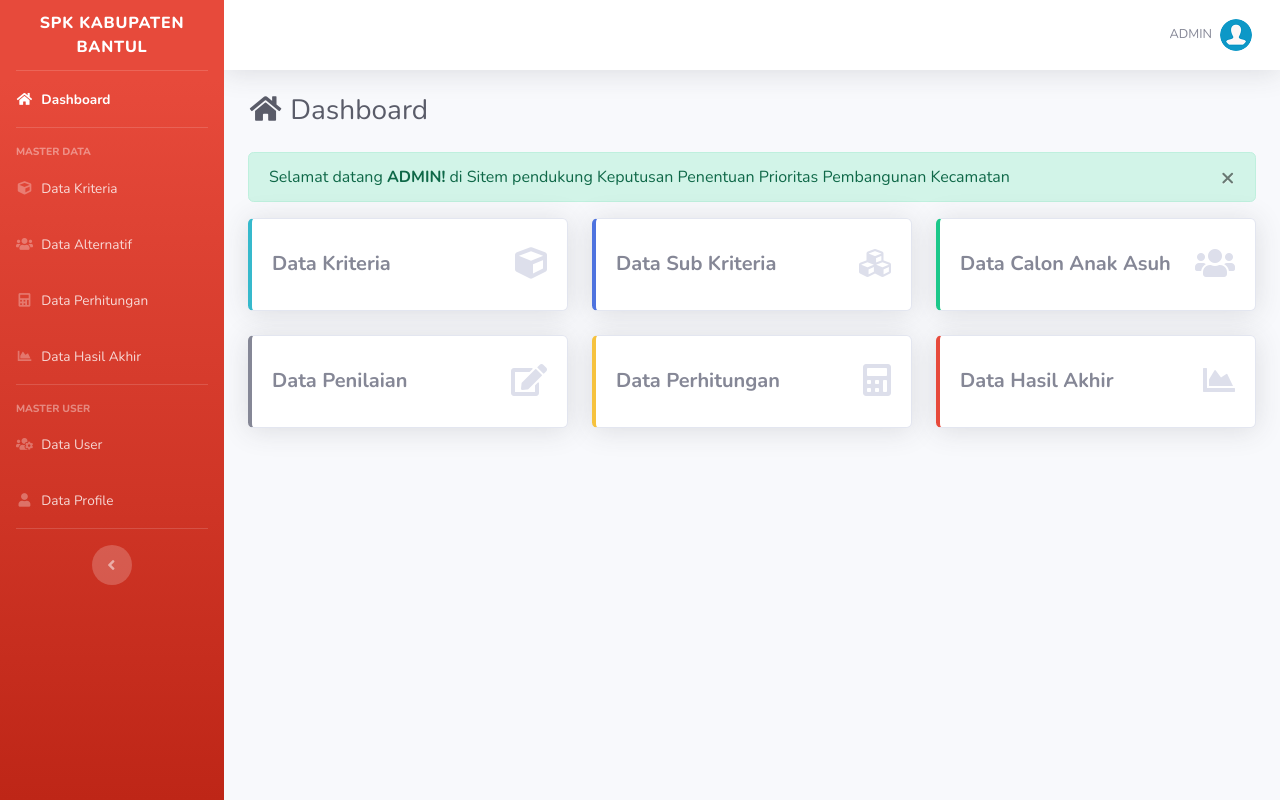
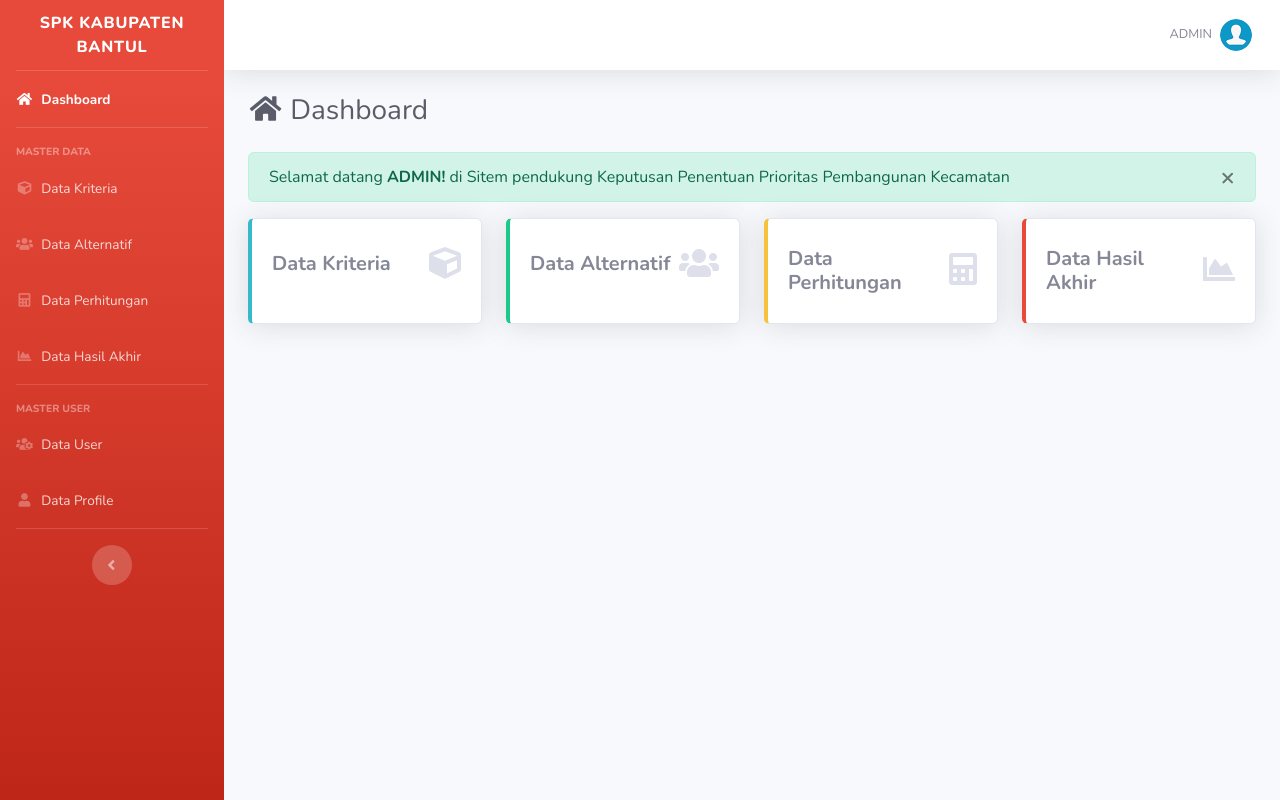
Before and after one commit to Arnestadipp/SPK-Promethee, a CodeIgniter app: page /database/Login/home in a window 1280 px wide. Run offline with CodeIgniter, Linux system fonts and the light colour scheme; a user stored in the database is signed in.

Commit message:
update tampilan dashboard admin

```diff
--- a/application/views/admin/index.php
+++ b/application/views/admin/index.php
@@ -14,7 +14,7 @@
     </div>
     <div class="row">
 
-		<div class="col-xl-4 col-md-6 mb-4">
+		<div class="col-xl-3 col-md-6 mb-4">
             <div class="card border-left-info shadow h-100 py-2">
                 <div class="card-body">
                     <div class="row no-gutters align-items-center">
@@ -29,27 +29,12 @@
             </div>
         </div>
 
-		<div class="col-xl-4 col-md-6 mb-4">
-            <div class="card border-left-primary shadow h-100 py-2">
-                <div class="card-body">
-                    <div class="row no-gutters align-items-center">
-                        <div class="col mr-2">
-                            <div class="h5 mb-0 font-weight-bold text-gray-800"><a href="<?= base_url('Sub_Kriteria'); ?>" class="text-secondary text-decoration-none">Data Sub Kriteria</a></div>
-                        </div>
-                        <div class="col-auto">
-                            <i class="fas fa-cubes fa-2x text-gray-300"></i>
-                        </div>
-                    </div>
-                </div>
-            </div>
-        </div>
-
-		<div class="col-xl-4 col-md-6 mb-4">
+		<div class="col-xl-3 col-md-6 mb-4">
             <div class="card border-left-success shadow h-100 py-2">
                 <div class="card-body">
                     <div class="row no-gutters align-items-center">
                         <div class="col mr-2">
-                            <div class="h5 mb-0 font-weight-bold text-gray-800"><a href="<?= base_url('Alternatif'); ?>" class="text-secondary text-decoration-none">Data Calon Anak Asuh</a></div>
+                            <div class="h5 mb-0 font-weight-bold text-gray-800"><a href="<?= base_url('Alternatif'); ?>" class="text-secondary text-decoration-none">Data Alternatif</a></div>
                         </div>
                         <div class="col-auto">
                             <i class="fas fa-users fa-2x text-gray-300"></i>
@@ -59,22 +44,7 @@
             </div>
         </div>
 
-		<div class="col-xl-4 col-md-6 mb-4">
-            <div class="card border-left-secondary shadow h-100 py-2">
-                <div class="card-body">
-                    <div class="row no-gutters align-items-center">
-                        <div class="col mr-2">
-                            <div class="h5 mb-0 font-weight-bold text-gray-800"><a href="<?= base_url('Penilaian'); ?>" class="text-secondary text-decoration-none">Data Penilaian</a></div>
-                        </div>
-                        <div class="col-auto">
-                            <i class="fas fa-edit fa-2x text-gray-300"></i>
-                        </div>
-                    </div>
-                </div>
-            </div>
-        </div>
-
-        <div class="col-xl-4 col-md-6 mb-4">
+        <div class="col-xl-3 col-md-6 mb-4">
             <div class="card border-left-warning shadow h-100 py-2">
                 <div class="card-body">
                     <div class="row no-gutters align-items-center">
@@ -89,7 +59,7 @@
             </div>
         </div>
 
-		<div class="col-xl-4 col-md-6 mb-4">
+		<div class="col-xl-3 col-md-6 mb-4">
             <div class="card border-left-danger shadow h-100 py-2">
                 <div class="card-body">
                     <div class="row no-gutters align-items-center">
@@ -120,7 +90,7 @@
     </div>
     <div class="row">
 
-		<div class="col-xl-4 col-md-6 mb-4">
+		<div class="col-xl- col-md-6 mb-4">
             <div class="card border-left-info shadow h-100 py-2">
                 <div class="card-body">
                     <div class="row no-gutters align-items-center">
@@ -135,7 +105,7 @@
             </div>
         </div>
 
-        <div class="col-xl-4 col-md-6 mb-4">
+        <div class="col-xl-3 col-md-6 mb-4">
             <div class="card border-left-primary shadow h-100 py-2">
                 <div class="card-body">
                     <div class="row no-gutters align-items-center">
@@ -150,7 +120,7 @@
             </div>
         </div>
 
-		<div class="col-xl-4 col-md-6 mb-4">
+		<div class="col-xl-3 col-md-6 mb-4">
             <div class="card border-left-success shadow h-100 py-2">
                 <div class="card-body">
                     <div class="row no-gutters align-items-center">
@@ -177,26 +147,11 @@
     <!-- Content Row -->
     <div class="alert alert-success">
         <button type="button" class="close" data-dismiss="alert" aria-hidden="true">×</button>
-        Selamat datang <span class="text-uppercase"><b><?= $this->session->username; ?>!</b></span> di Sitem pendukung Keputusan Seleksi Calon Anak Asuh LKSA Al Ikhlas
+        Selamat datang <span class="text-uppercase"><b><?= $this->session->username; ?>!</b></span> di Sistem Pendukung Keputusan Penentuan Prioritas Pembangunan Kecamatan
     </div>
     <div class="row">
 
-		<div class="col-xl-4 col-md-6 mb-4">
-            <div class="card border-left-secondary shadow h-100 py-2">
-                <div class="card-body">
-                    <div class="row no-gutters align-items-center">
-                        <div class="col mr-2">
-                            <div class="h5 mb-0 font-weight-bold text-gray-800"><a href="<?= base_url('Penilaian'); ?>" class="text-secondary text-decoration-none">Data Penilaian</a></div>
-                        </div>
-                        <div class="col-auto">
-                            <i class="fas fa-edit fa-2x text-gray-300"></i>
-                        </div>
-                    </div>
-                </div>
-            </div>
-        </div>
-
-        <div class="col-xl-4 col-md-6 mb-4">
+        <div class="col-xl-3 col-md-6 mb-4">
             <div class="card border-left-warning shadow h-100 py-2">
                 <div class="card-body">
                     <div class="row no-gutters align-items-center">
@@ -211,7 +166,7 @@
             </div>
         </div>
 
-		<div class="col-xl-4 col-md-6 mb-4">
+		<div class="col-xl-3 col-md-6 mb-4">
             <div class="card border-left-danger shadow h-100 py-2">
                 <div class="card-body">
                     <div class="row no-gutters align-items-center">
```
